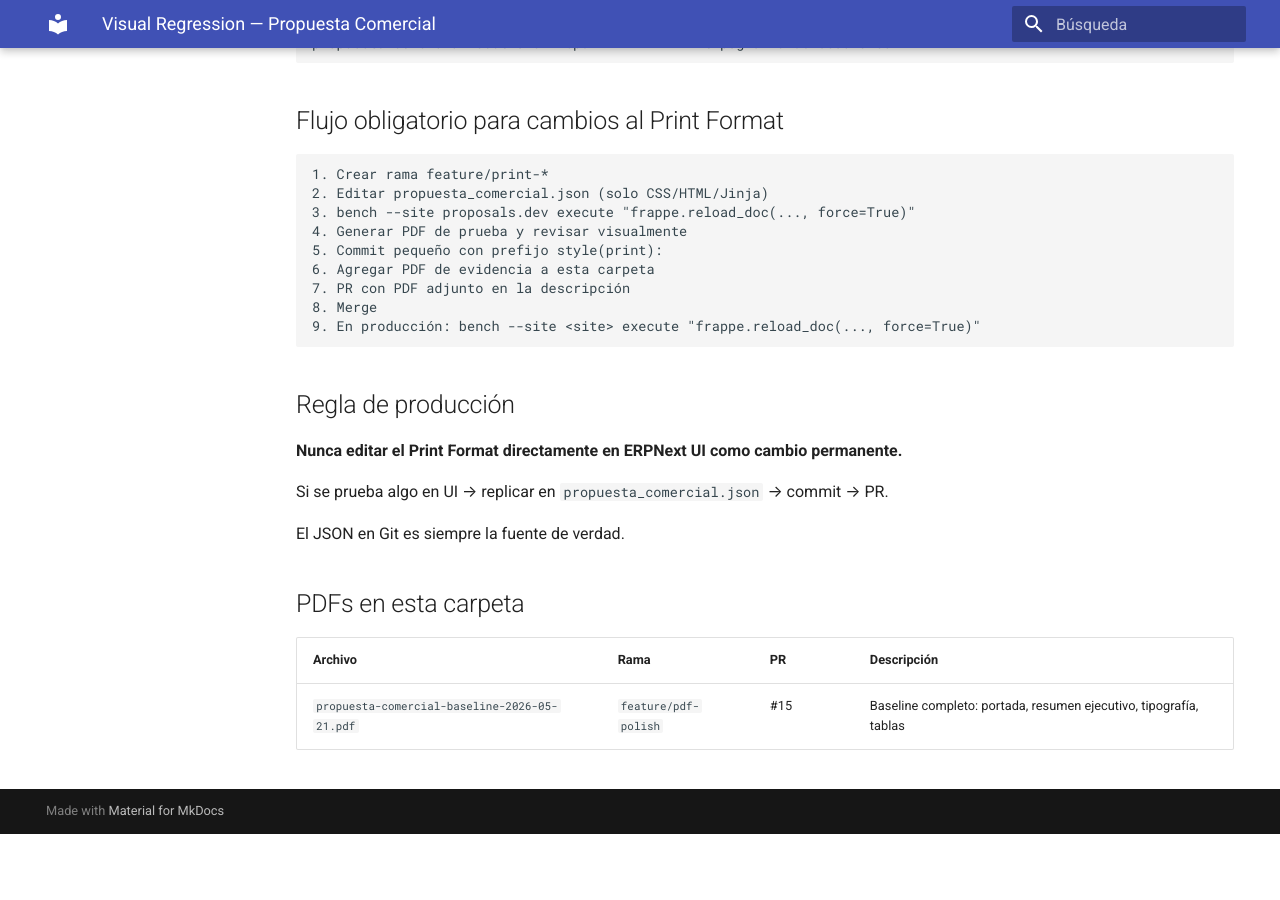
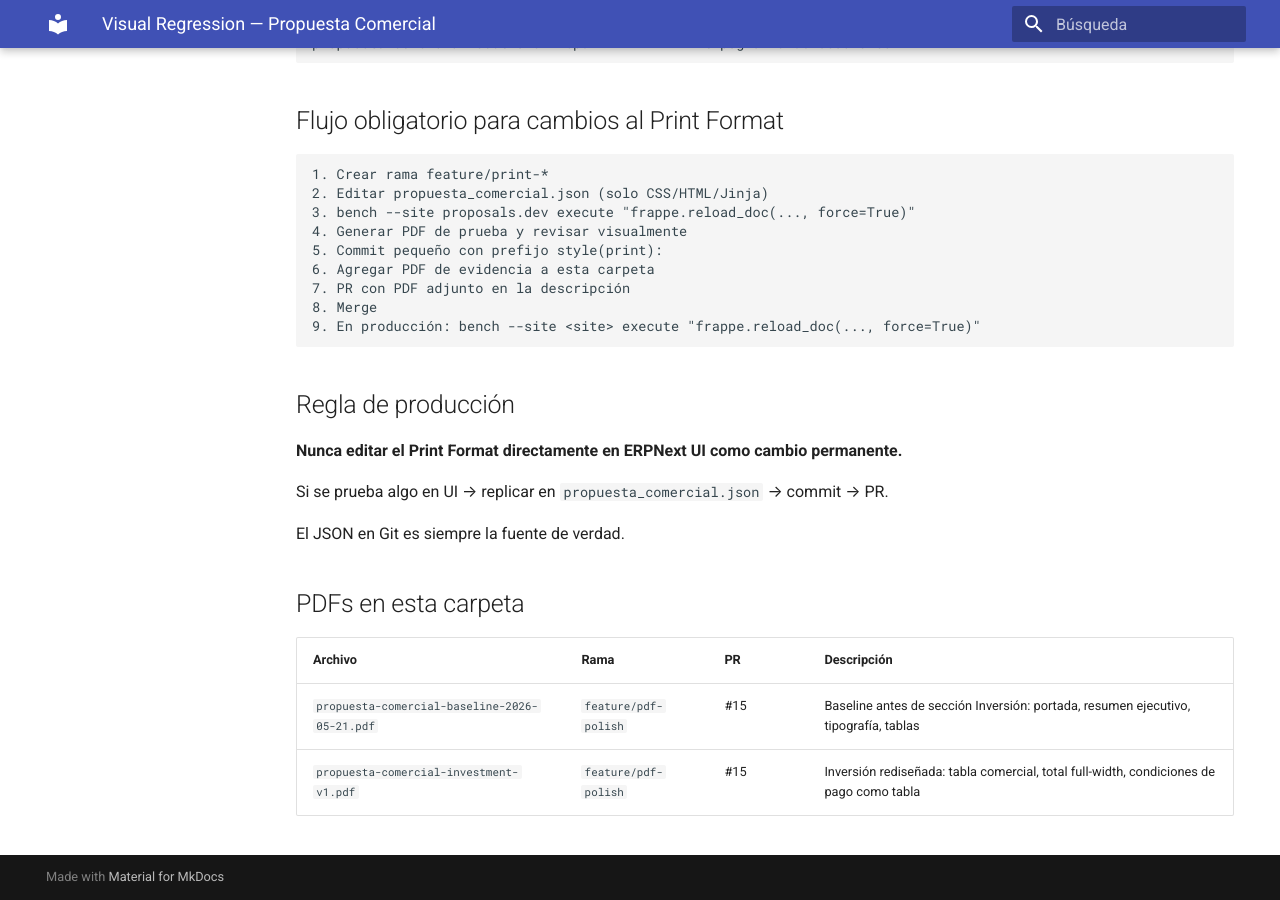
Before and after one commit to luisrms69/erpnext_proposals, an MkDocs documentation site: the page built from docs/visual-regression/propuesta-comercial/README.md, in a window 1280 px wide and 900 px high, scrolled down 704 px. Built offline with MkDocs 1.6.1 and Material for MkDocs 9.7.7, drawn with Linux system fonts in a browser that asks for light colours; before the commit the page ends 1538 px from its top, so only the background shows below that.

Commit message:
style(print): redesign investment section for commercial readability
- Remove index column (#) — cleaner commercial look
- Wrap item name in .item-name (font-weight 500), expand description to 160 chars
- Grand total as full-width navy bar (14pt) — stands out from subtotals
- Subtotals block (right-aligned, 44%) only shown when there are line items
  between net_total and grand_total (discount or taxes)
- Currency shown once in grand total label, not repeated per totals row
- Payment conditions as independent section with proper table layout
  (Concepto / Monto / Fecha columns)
- Fix "None" rendering: ps.payment_term and ps.due_date guarded with fallback
- propuesta-comercial-investment-v1.pdf: visual evidence of this change
  (reference only — source of truth remains propuesta_comercial.json in Git)

Co-Authored-By: Claude Sonnet 4.6 <noreply@anthropic.com>

```diff
--- a/docs/visual-regression/propuesta-comercial/README.md
+++ b/docs/visual-regression/propuesta-comercial/README.md
@@ -51,4 +51,5 @@ El JSON en Git es siempre la fuente de verdad.
 
 | Archivo | Rama | PR | Descripción |
 |---|---|---|---|
-| `propuesta-comercial-baseline-2026-05-21.pdf` | `feature/pdf-polish` | #15 | Baseline completo: portada, resumen ejecutivo, tipografía, tablas |
+| `propuesta-comercial-baseline-2026-05-21.pdf` | `feature/pdf-polish` | #15 | Baseline antes de sección Inversión: portada, resumen ejecutivo, tipografía, tablas |
+| `propuesta-comercial-investment-v1.pdf` | `feature/pdf-polish` | #15 | Inversión rediseñada: tabla comercial, total full-width, condiciones de pago como tabla |
```
Also changed, not shown: 2 other files.
